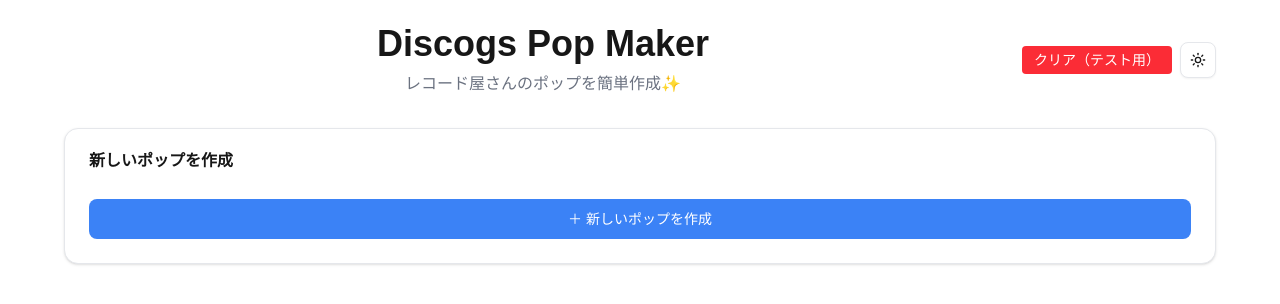
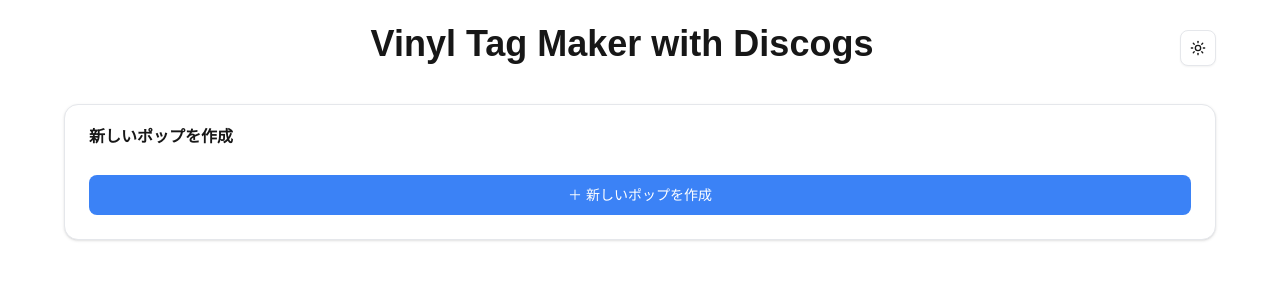
Before and after one commit to chipdisko/discogs-pop-maker, a Next.js app: page / in a window 1280 px wide. Shown: the top 304 px of the page. Built offline with nearby package versions, Linux system fonts and the light colour scheme.

Commit message:
refactor

```diff
--- a/app/components/layout/Header.tsx
+++ b/app/components/layout/Header.tsx
@@ -1,27 +1,14 @@
 import { ThemeToggle } from "../ui/ThemeToggle";
 
-interface HeaderProps {
-  onClearStorage: () => void;
-}
-
-export default function Header({ onClearStorage }: HeaderProps) {
+export default function Header() {
   return (
     <div className='flex justify-between items-center'>
       <div className='text-center flex-1'>
         <h1 className='text-4xl font-bold text-foreground mb-2'>
-          Discogs Pop Maker
+          Vinyl Tag Maker with Discogs
         </h1>
-        <p className='text-muted-foreground'>
-          レコード屋さんのポップを簡単作成✨
-        </p>
       </div>
       <div className='flex items-center gap-2'>
-        <button
-          onClick={onClearStorage}
-          className='px-3 py-1 text-sm bg-red-500 text-white rounded hover:bg-red-600'
-        >
-          クリア（テスト用）
-        </button>
         <ThemeToggle />
       </div>
     </div>
--- a/app/page.tsx
+++ b/app/page.tsx
@@ -1,5 +1,149 @@
-import PopMakerPage from "./pages/PopMakerPage";
+"use client";
+
+import CreatePopModal from "./components/modal/CreatePopModal";
+import VisualEditorModal from "./components/modal/VisualEditorModal";
+import PrintPreviewModal from "./components/modal/PrintPreviewModal";
+import Header from "./components/layout/Header";
+import ErrorDisplay from "./components/layout/ErrorDisplay";
+import CreatePopSection from "./components/pop/CreatePopSection";
+import PopListSection from "./components/pop/PopListSection";
+import { usePopMaker } from "./hooks/usePopMaker";
+import { useState } from "react";
+import type { PopResponse } from "@/src/application";
 
 export default function Home() {
-  return <PopMakerPage />;
+  const {
+    // State
+    pops,
+    selectedPopIds,
+    newlyCreatedPopIds,
+    isLoading,
+    error,
+    isCreateModalOpen,
+    isEditModalOpen,
+    editingPop,
+
+    // Actions
+    setIsCreateModalOpen,
+    setIsEditModalOpen,
+    setEditingPop,
+    handleCreatePopFromModal,
+    handleDeletePop,
+    togglePopSelection,
+    selectAllPops,
+    deselectAllPops,
+    handleStartEdit,
+    handleUpdatePopFromModal,
+    handleGeneratePrint,
+  } = usePopMaker();
+
+  // ビジュアルエディタ用の状態
+  const [isVisualEditorOpen, setIsVisualEditorOpen] = useState(false);
+  const [visualEditorPop, setVisualEditorPop] = useState<PopResponse | null>(
+    null
+  );
+
+  // 印刷プレビュー用の状態
+  const [isPrintPreviewOpen, setIsPrintPreviewOpen] = useState(false);
+
+  const handleOpenVisualEditor = (pop: PopResponse) => {
+    setVisualEditorPop(pop);
+    setIsVisualEditorOpen(true);
+  };
+
+  // 印刷プレビューを開く
+  const handleOpenPrintPreview = () => {
+    setIsPrintPreviewOpen(true);
+  };
+
+  return (
+    <div className='min-h-screen bg-background p-6'>
+      <div id='main' className='max-w-6xl mx-auto space-y-8'>
+        {/* ヘッダー */}
+        <Header />
+
+        {/* エラー表示 */}
+        <ErrorDisplay error={error} />
+
+        {/* ポップ作成ボタン */}
+        <CreatePopSection onCreateClick={() => setIsCreateModalOpen(true)} />
+
+        {/* ポップ一覧・印刷機能 */}
+        <PopListSection
+          pops={pops}
+          selectedPopIds={selectedPopIds}
+          newlyCreatedPopIds={newlyCreatedPopIds}
+          isLoading={isLoading}
+          onSelectAll={selectAllPops}
+          onDeselectAll={deselectAllPops}
+          onGeneratePrint={handleGeneratePrint}
+          onToggleSelection={togglePopSelection}
+          onStartEdit={handleStartEdit}
+          onDelete={handleDeletePop}
+          onOpenVisualEditor={handleOpenVisualEditor}
+          onOpenPrintPreview={handleOpenPrintPreview}
+        />
+      </div>
+
+      {/* ポップ作成モーダル */}
+      <CreatePopModal
+        isOpen={isCreateModalOpen}
+        onClose={() => setIsCreateModalOpen(false)}
+        onSubmit={handleCreatePopFromModal}
+        isLoading={isLoading}
+      />
+
+      {/* ポップ編集モーダル */}
+      <CreatePopModal
+        isOpen={isEditModalOpen}
+        onClose={() => {
+          setIsEditModalOpen(false);
+          setEditingPop(null);
+        }}
+        onSubmit={handleUpdatePopFromModal}
+        isLoading={isLoading}
+        isEditMode={true}
+        initialData={
+          editingPop
+            ? {
+                discogsUrl: "",
+                title: editingPop.release.title,
+                artistName: editingPop.release.artistName,
+                label: editingPop.release.label,
+                country: editingPop.release.country,
+                releaseDate: editingPop.release.releaseDate,
+                genres: editingPop.release.genres,
+                styles: editingPop.release.styles,
+                comment: editingPop.comment,
+                badges: editingPop.badges.map((badge) => badge.type),
+                condition: editingPop.condition,
+                price: editingPop.price,
+                priceSuggestions: undefined, // 編集時は価格提案を再取得
+                discogsReleaseId: editingPop.release.discogsId,
+                discogsType: editingPop.release.discogsType,
+              }
+            : undefined
+        }
+      />
+
+      {/* ビジュアルエディタモーダル */}
+      {visualEditorPop && (
+        <VisualEditorModal
+          isOpen={isVisualEditorOpen}
+          onClose={() => {
+            setIsVisualEditorOpen(false);
+            setVisualEditorPop(null);
+          }}
+          pop={visualEditorPop}
+        />
+      )}
+
+      {/* 印刷プレビューモーダル */}
+      <PrintPreviewModal
+        isOpen={isPrintPreviewOpen}
+        onClose={() => setIsPrintPreviewOpen(false)}
+        pops={pops}
+      />
+    </div>
+  );
 }
--- a/app/pages/PopMakerPage.tsx
+++ /dev/null
@@ -1,154 +0,0 @@
-"use client";
-
-import CreatePopModal from "../components/modal/CreatePopModal";
-import VisualEditorModal from "../components/modal/VisualEditorModal";
-import PrintPreviewModal from "../components/modal/PrintPreviewModal";
-import Header from "../components/layout/Header";
-import ErrorDisplay from "../components/layout/ErrorDisplay";
-import CreatePopSection from "../components/pop/CreatePopSection";
-import PopListSection from "../components/pop/PopListSection";
-import { usePopMaker } from "../hooks/usePopMaker";
-import { useState } from "react";
-import type { PopResponse } from "@/src/application";
-
-// 一時的なクリアボタン（テスト用）
-const clearLocalStorage = () => {
-  localStorage.clear();
-  window.location.reload();
-};
-
-export default function PopMakerPage() {
-  const {
-    // State
-    pops,
-    selectedPopIds,
-    newlyCreatedPopIds,
-    isLoading,
-    error,
-    isCreateModalOpen,
-    isEditModalOpen,
-    editingPop,
-
-    // Actions
-    setIsCreateModalOpen,
-    setIsEditModalOpen,
-    setEditingPop,
-    handleCreatePopFromModal,
-    handleDeletePop,
-    togglePopSelection,
-    selectAllPops,
-    deselectAllPops,
-    handleStartEdit,
-    handleUpdatePopFromModal,
-    handleGeneratePrint,
-  } = usePopMaker();
-
-  // ビジュアルエディタ用の状態
-  const [isVisualEditorOpen, setIsVisualEditorOpen] = useState(false);
-  const [visualEditorPop, setVisualEditorPop] = useState<PopResponse | null>(
-    null
-  );
-
-  // 印刷プレビュー用の状態
-  const [isPrintPreviewOpen, setIsPrintPreviewOpen] = useState(false);
-
-  const handleOpenVisualEditor = (pop: PopResponse) => {
-    setVisualEditorPop(pop);
-    setIsVisualEditorOpen(true);
-  };
-
-  // 印刷プレビューを開く
-  const handleOpenPrintPreview = () => {
-    setIsPrintPreviewOpen(true);
-  };
-
-  return (
-    <div className='min-h-screen bg-background p-6'>
-      <div id='main' className='max-w-6xl mx-auto space-y-8'>
-        {/* ヘッダー */}
-        <Header onClearStorage={clearLocalStorage} />
-
-        {/* エラー表示 */}
-        <ErrorDisplay error={error} />
-
-        {/* ポップ作成ボタン */}
-        <CreatePopSection onCreateClick={() => setIsCreateModalOpen(true)} />
-
-        {/* ポップ一覧・印刷機能 */}
-        <PopListSection
-          pops={pops}
-          selectedPopIds={selectedPopIds}
-          newlyCreatedPopIds={newlyCreatedPopIds}
-          isLoading={isLoading}
-          onSelectAll={selectAllPops}
-          onDeselectAll={deselectAllPops}
-          onGeneratePrint={handleGeneratePrint}
-          onToggleSelection={togglePopSelection}
-          onStartEdit={handleStartEdit}
-          onDelete={handleDeletePop}
-          onOpenVisualEditor={handleOpenVisualEditor}
-          onOpenPrintPreview={handleOpenPrintPreview}
-        />
-      </div>
-
-      {/* ポップ作成モーダル */}
-      <CreatePopModal
-        isOpen={isCreateModalOpen}
-        onClose={() => setIsCreateModalOpen(false)}
-        onSubmit={handleCreatePopFromModal}
-        isLoading={isLoading}
-      />
-
-      {/* ポップ編集モーダル */}
-      <CreatePopModal
-        isOpen={isEditModalOpen}
-        onClose={() => {
-          setIsEditModalOpen(false);
-          setEditingPop(null);
-        }}
-        onSubmit={handleUpdatePopFromModal}
-        isLoading={isLoading}
-        isEditMode={true}
-        initialData={
-          editingPop
-            ? {
-                discogsUrl: "",
-                title: editingPop.release.title,
-                artistName: editingPop.release.artistName,
-                label: editingPop.release.label,
-                country: editingPop.release.country,
-                releaseDate: editingPop.release.releaseDate,
-                genres: editingPop.release.genres,
-                styles: editingPop.release.styles,
-                comment: editingPop.comment,
-                badges: editingPop.badges.map((badge) => badge.type),
-                condition: editingPop.condition,
-                price: editingPop.price,
-                priceSuggestions: undefined, // 編集時は価格提案を再取得
-                discogsReleaseId: editingPop.release.discogsId,
-              }
-            : undefined
-        }
-      />
-
-      {/* ビジュアルエディタモーダル */}
-      {visualEditorPop && (
-        <VisualEditorModal
-          isOpen={isVisualEditorOpen}
-          onClose={() => {
-            setIsVisualEditorOpen(false);
-            setVisualEditorPop(null);
-          }}
-          pop={visualEditorPop}
-        />
-      )}
-
-      {/* 印刷プレビューモーダル */}
-      <PrintPreviewModal
-        isOpen={isPrintPreviewOpen}
-        onClose={() => setIsPrintPreviewOpen(false)}
-        pops={pops}
-      />
-    </div>
-  );
-}
```
